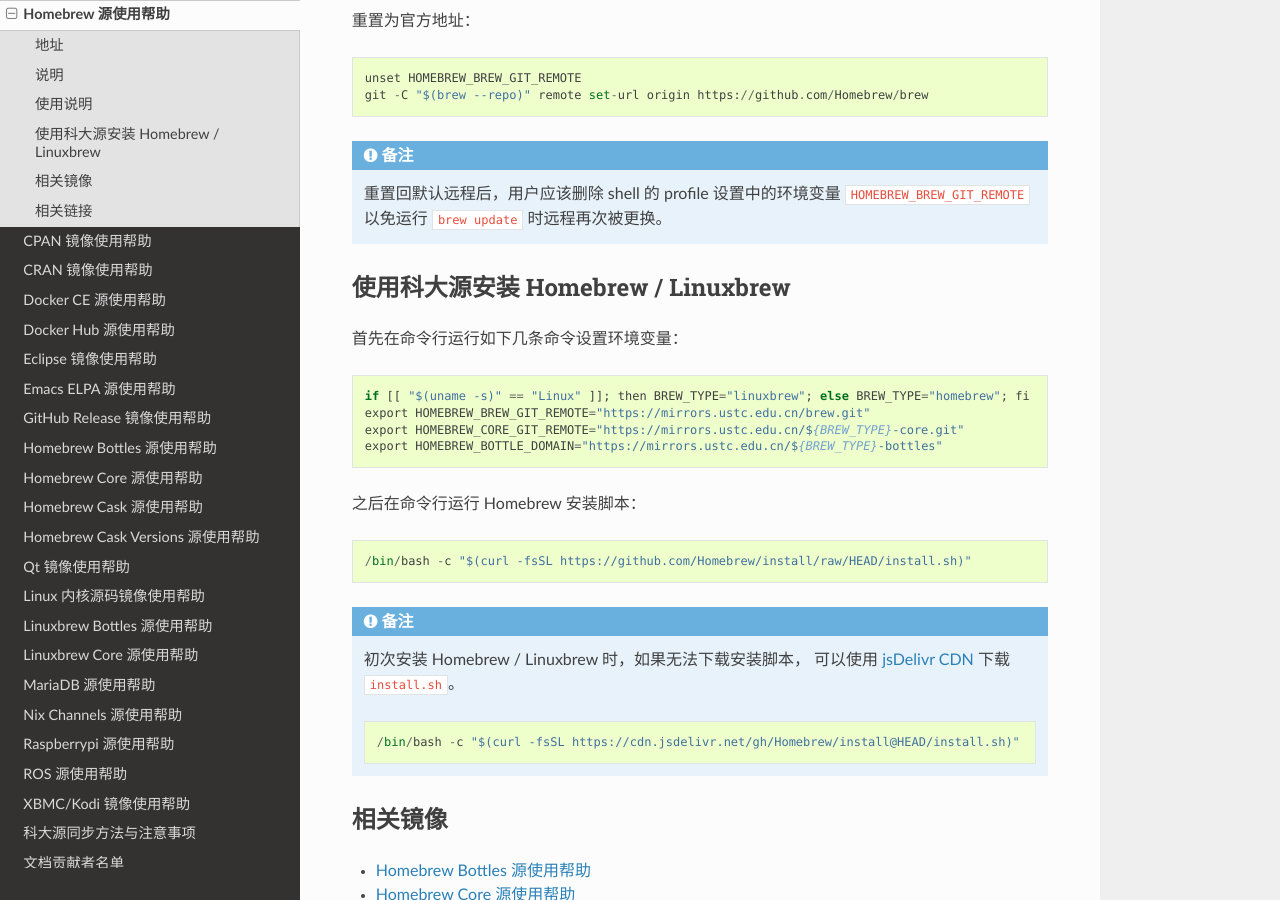
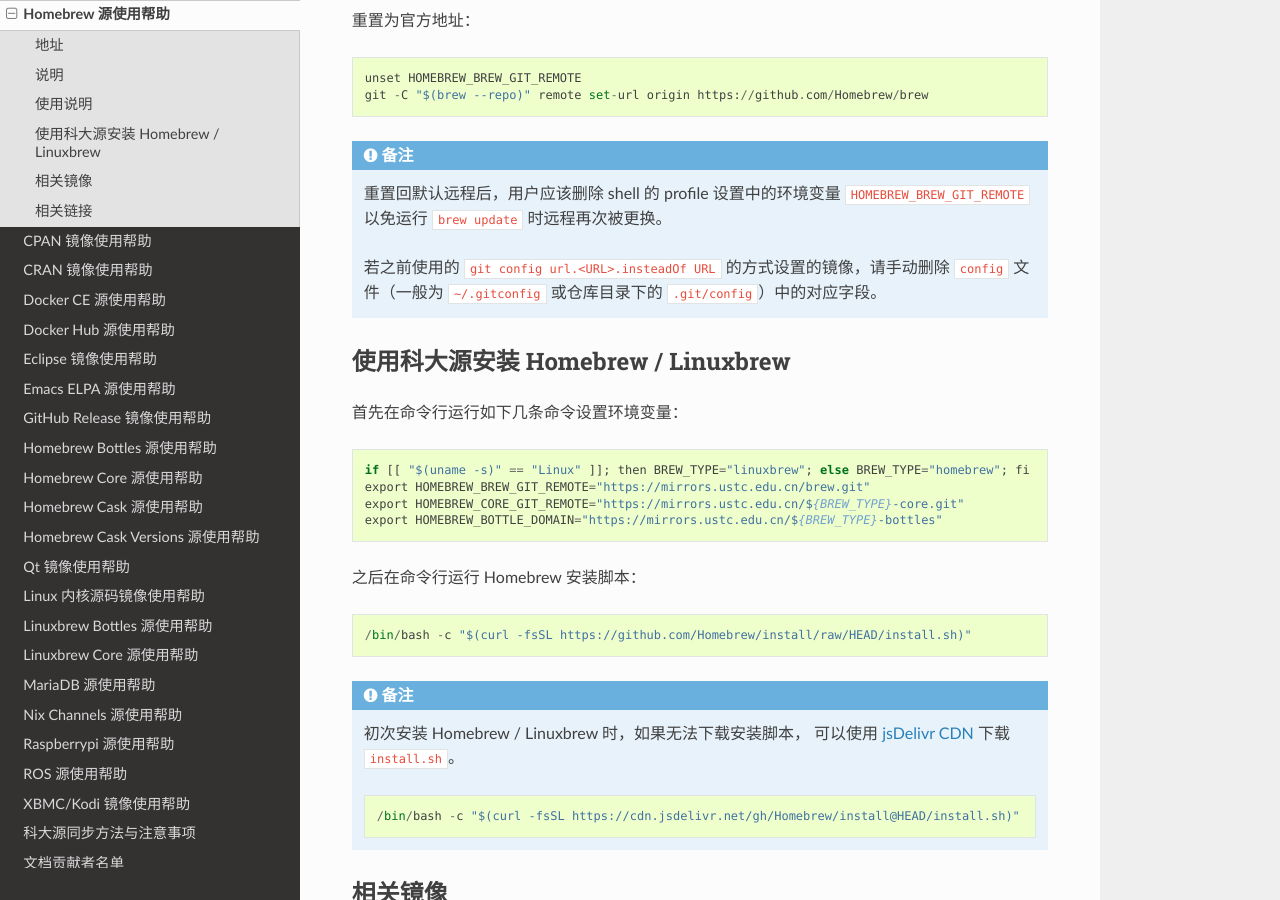
Before and after one commit to ustclug/mirrorhelp, a Sphinx documentation site: the page built from source/brew.git.rst, in a window 1280 px wide and 900 px high, scrolled down 824 px. Built offline with Sphinx 7.4.7 and the Read the Docs theme 2.0.0, drawn with Linux system fonts in a browser that asks for light colours; pages that are not in the unit, such as notebooks, are missing from menus.

Commit message:
Add notes for git-config insteadOf

```diff
--- a/source/brew.git.rst
+++ b/source/brew.git.rst
@@ -44,6 +44,8 @@
 .. note::
     重置回默认远程后，用户应该删除 shell 的 profile 设置中的环境变量 ``HOMEBREW_BREW_GIT_REMOTE`` 以免运行 ``brew update`` 时远程再次被更换。
 
+    若之前使用的 ``git config url.<URL>.insteadOf URL`` 的方式设置的镜像，请手动删除 ``config`` 文件（一般为 ``~/.gitconfig`` 或仓库目录下的 ``.git/config``）中的对应字段。
+
 使用科大源安装 Homebrew / Linuxbrew
 =====================================
 
```
